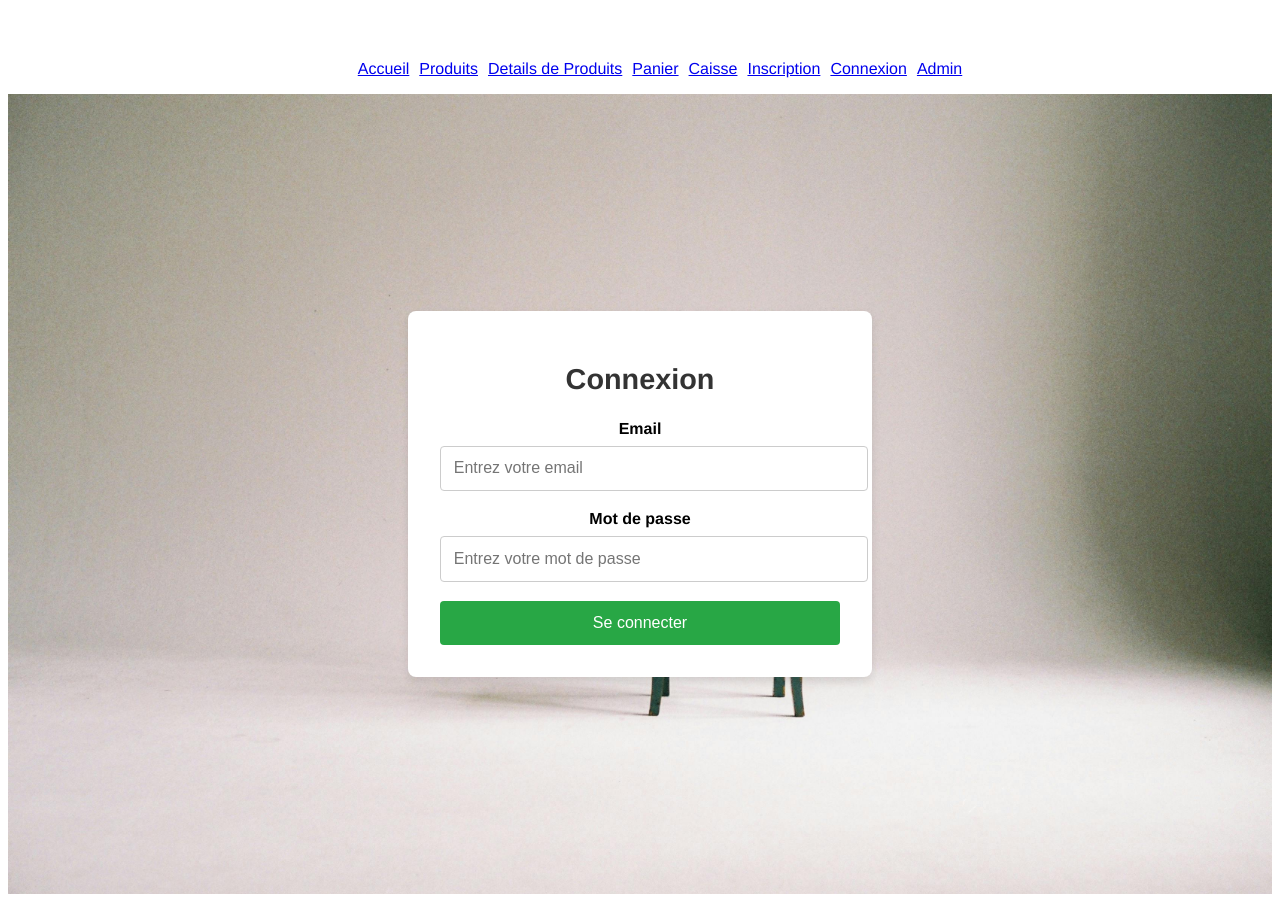
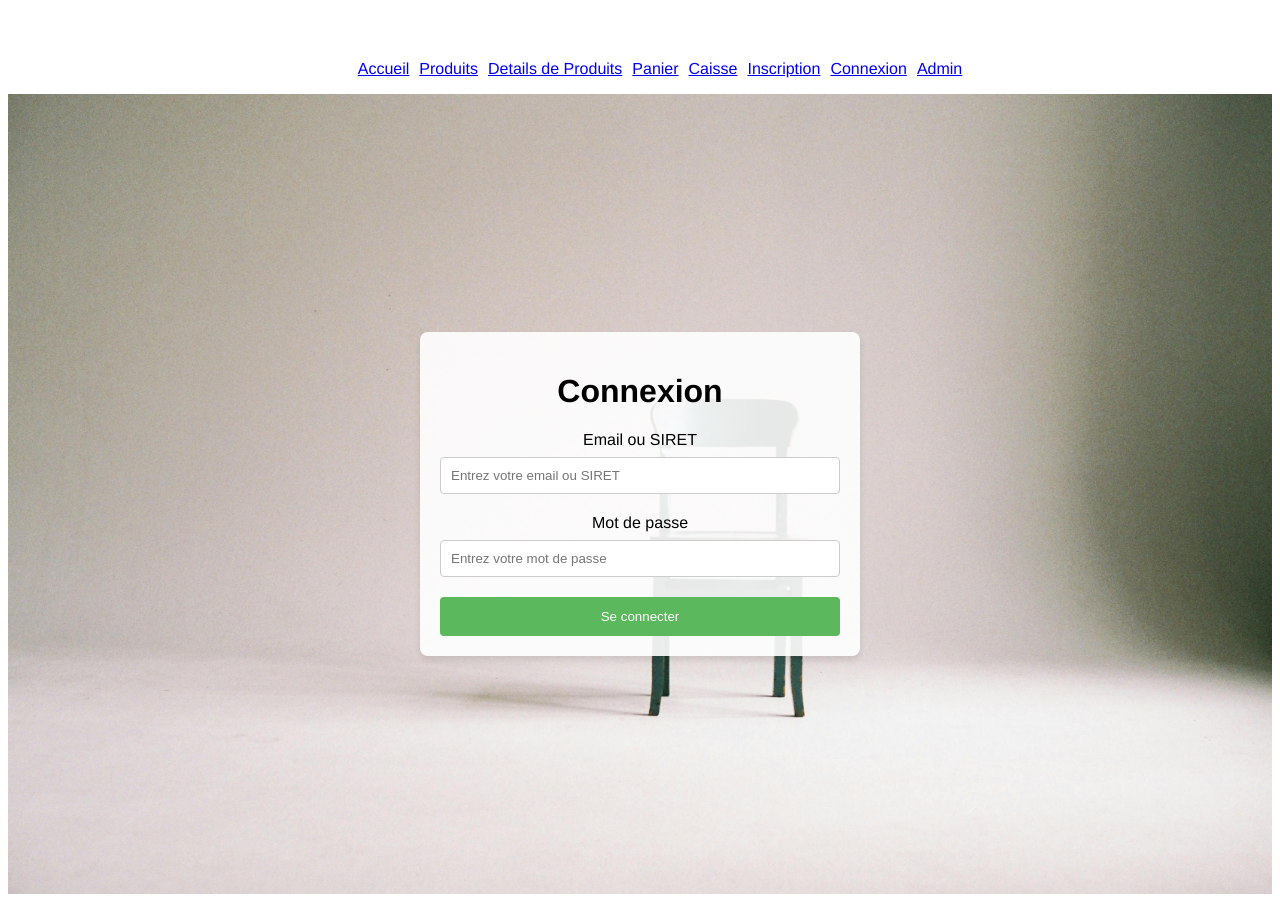
Before and after one commit to momand1/Web-wares, a Vue app: page /login in a window 1280 px wide. Built offline with nearby package versions, Linux system fonts and the light colour scheme.

Commit message:
Formulaire d'inscription et listes d'utilisateurs

```diff
--- a/src/views/LoginPage.vue
+++ b/src/views/LoginPage.vue
@@ -3,17 +3,19 @@
     <div class="form-container">
       <h1>Connexion</h1>
       <form @submit.prevent="login">
-        <div class="input-group">
-          <label>Email</label>
-          <input type="email" v-model="email" @input="validateEmail" required placeholder="Entrez votre email" />
-          <small v-if="errors.email" class="error">{{ errors.email }}</small>
+        <div class="form-group">
+          <label>Email ou SIRET</label>
+          <input type="text" v-model="emailOrSiret" @input="validateEmailOrSiret" required placeholder="Entrez votre email ou SIRET" />
+          <small v-if="errors.emailOrSiret" class="error">{{ errors.emailOrSiret }}</small>
         </div>
-        <div class="input-group">
+
+        <div class="form-group">
           <label>Mot de passe</label>
           <input type="password" v-model="password" @input="validatePassword" required placeholder="Entrez votre mot de passe" />
           <small v-if="errors.password" class="error">{{ errors.password }}</small>
           <small v-if="loginError" class="error">{{ loginError }}</small>
         </div>
+
         <button type="submit" class="submit-btn" :disabled="hasErrors">Se connecter</button>
       </form>
     </div>
@@ -21,16 +23,14 @@
 </template>
 
 <script>
-import { mapActions } from 'vuex';
-
 export default {
   data() {
     return {
-      email: '',
+      emailOrSiret: '',
       password: '',
       loginError: null,
       errors: {
-        email: '',
+        emailOrSiret: '',
         password: ''
       }
     };
@@ -41,13 +41,11 @@ export default {
     }
   },
   methods: {
-    ...mapActions(['loginUser']),
-    validateEmail() {
-      const emailPattern = /^[^\s@]+@[^\s@]+\.[^\s@]+$/;
-      if (!emailPattern.test(this.email)) {
-        this.errors.email = 'Adresse email invalide.';
+    validateEmailOrSiret() {
+      if (this.emailOrSiret === '') {
+        this.errors.emailOrSiret = 'Ce champ est obligatoire.';
       } else {
-        this.errors.email = '';
+        this.errors.emailOrSiret = '';
       }
     },
     validatePassword() {
@@ -57,15 +55,25 @@ export default {
         this.errors.password = '';
       }
     },
-    async login() {
+    login() {
       if (!this.hasErrors) {
-        try {
-          await this.loginUser({ email: this.email, password: this.password });
-          alert("Connexion réussie");
-          this.$router.push('/');
-        } catch (error) {
-          this.loginError = 'Email ou mot de passe incorrect.';
+        const utilisateurs = JSON.parse(localStorage.getItem('utilisateurs')) || [];
+        const user = utilisateurs.find(user => user.email === this.emailOrSiret || user.siret === this.emailOrSiret);
+
+        if (!user) {
+          this.loginError = "Utilisateur non trouvé.";
+          return;
         }
+
+        const hashedPassword = btoa(this.password);
+        if (user.motDePasse !== hashedPassword) {
+          this.loginError = 'Mot de passe incorrect.';
+          return;
+        }
+
+        localStorage.setItem('currentUser', JSON.stringify(user));
+        alert('Connexion réussie');
+        this.$router.push('/');
       }
     }
   }
@@ -74,78 +82,67 @@ export default {
 
 <style scoped>
 .login-page {
+  background-image: url('@/assets/LoginPagebackground.jpg');
+  background-size: cover;
+  background-position: center;
+  min-height: 100vh;
   display: flex;
   justify-content: center;
   align-items: center;
-  min-height: 100vh;
-  background-image: url('@/assets/LoginPagebackground.jpg');
-  background-size: cover;
-  background-position: center;
 }
 
 .form-container {
-  background: white;
-  padding: 2rem;
+  background-color: rgba(255, 255, 255, 0.9);
+  padding: 20px;
   border-radius: 8px;
-  box-shadow: 0 4px 8px rgba(0, 0, 0, 0.1);
   max-width: 400px;
   width: 100%;
-  transition: transform 0.3s ease;
+  box-shadow: 0px 4px 6px rgba(0, 0, 0, 0.1);
 }
 
-.form-container:hover {
-  transform: translateY(-5px);
+form {
+  display: flex;
+  flex-direction: column;
+  gap: 20px;
 }
 
-h1 {
-  text-align: center;
-  margin-bottom: 1.5rem;
-  font-size: 1.8rem;
-  color: #333;
-}
-
-.input-group {
-  margin-bottom: 1.2rem;
+.form-group {
+  display: flex;
+  flex-direction: column;
 }
 
 label {
-  display: block;
-  margin-bottom: 0.5rem;
-  font-weight: bold;
+  margin-bottom: 8px;
 }
 
 input {
-  width: 100%;
-  padding: 0.8rem;
+  padding: 10px;
   border: 1px solid #ccc;
   border-radius: 4px;
-  font-size: 1rem;
-  transition: border-color 0.3s ease;
 }
 
-input:focus {
-  border-color: #007bff;
-  outline: none;
+button {
+  padding: 12px;
+  background-color: #5cb85c;
+  color: white;
+  border: none;
+  border-radius: 4px;
+  cursor: pointer;
 }
 
-.submit-btn {
-  width: 100%;
-  padding: 0.8rem;
-  background-color: #28a745;
-  border: none;
-  color: white;
-  font-size: 1rem;
-  border-radius: 4px;
-  cursor: pointer;
-  transition: background-color 0.3s ease;
-}
-
-.submit-btn:hover {
-  background-color: #218838;
+button:hover {
+  background-color: #4cae4c;
 }
 
 .error {
   color: red;
   font-size: 0.85rem;
 }
+
+/* Responsive styling */
+@media (max-width: 768px) {
+  .form-container {
+    padding: 15px;
+  }
+}
 </style>
--- a/src/views/SignupPage.vue
+++ b/src/views/SignupPage.vue
@@ -3,30 +3,55 @@
     <div class="signup-container">
       <h1>Inscription</h1>
       <form @submit.prevent="registerUser">
+        <div class="form-row">
+          <div class="form-group">
             <label for="raisonSociale">Raison Sociale</label>
             <input v-model="raisonSociale" type="text" id="raisonSociale" required />
+          </div>
 
+          <div class="form-group">
             <label for="siret">SIRET</label>
             <input v-model="siret" type="text" id="siret" @input="validateSiret" required />
             <small v-if="errors.siret" class="error">{{ errors.siret }}</small>
+          </div>
+        </div>
 
+        <div class="form-row">
+          <div class="form-group">
             <label for="adresse">Adresse</label>
             <input v-model="adresse" type="text" id="adresse" required />
+          </div>
 
+          <div class="form-group">
             <label for="codePostal">Code Postal</label>
             <input v-model="codePostal" type="text" id="codePostal" @input="validateCodePostal" required />
             <small v-if="errors.codePostal" class="error">{{ errors.codePostal }}</small>
+          </div>
 
+          <div class="form-group">
             <label for="ville">Ville</label>
             <input v-model="ville" type="text" id="ville" required />
+          </div>
+        </div>
 
+        <div class="form-group">
           <label for="email">Email</label>
           <input v-model="email" type="email" id="email" @input="validateEmail" required />
           <small v-if="errors.email" class="error">{{ errors.email }}</small>
+        </div>
 
+        <div class="form-group">
           <label for="motDePasse">Mot de Passe</label>
           <input v-model="motDePasse" type="password" id="motDePasse" @input="validatePassword" required />
           <small v-if="errors.motDePasse" class="error">{{ errors.motDePasse }}</small>
+        </div>
+
+        <!-- Nouveau champ : Confirmer le mot de passe -->
+        <div class="form-group">
+          <label for="confirmerMotDePasse">Confirmer le Mot de Passe</label>
+          <input v-model="confirmerMotDePasse" type="password" id="confirmerMotDePasse" @input="validateConfirmPassword" required />
+          <small v-if="errors.confirmerMotDePasse" class="error">{{ errors.confirmerMotDePasse }}</small>
+        </div>
 
         <button type="submit" :disabled="hasErrors">S'inscrire</button>
       </form>
@@ -45,11 +70,13 @@ export default {
       ville: '',
       email: '',
       motDePasse: '',
+      confirmerMotDePasse: '', // Nouveau champ pour confirmer le mot de passe
       errors: {
         siret: '',
         codePostal: '',
         email: '',
-        motDePasse: ''
+        motDePasse: '',
+        confirmerMotDePasse: '' // Nouvelle erreur potentielle
       }
     };
   },
@@ -91,21 +118,42 @@ export default {
         this.errors.motDePasse = '';
       }
     },
+    validateConfirmPassword() {
+      if (this.motDePasse !== this.confirmerMotDePasse) {
+        this.errors.confirmerMotDePasse = 'Les mots de passe ne correspondent pas.';
+      } else {
+        this.errors.confirmerMotDePasse = '';
+      }
+    },
     registerUser() {
+      this.validatePassword();
+      this.validateConfirmPassword();
+
       if (!this.hasErrors) {
-        this.$store.dispatch('registerUser', {
+        const newUser = {
           raisonSociale: this.raisonSociale,
           siret: this.siret,
           adresse: this.adresse,
           codePostal: this.codePostal,
           ville: this.ville,
           email: this.email,
-          motDePasse: this.motDePasse
-        });
+          motDePasse: hashPassword(this.motDePasse)
+        };
+
+        let utilisateurs = JSON.parse(localStorage.getItem('utilisateurs')) || [];
+        utilisateurs.push(newUser);
+        localStorage.setItem('utilisateurs', JSON.stringify(utilisateurs));
+
+        alert('Inscription réussie');
+        this.$router.push('/login');
       }
     }
   }
 };
+
+function hashPassword(password) {
+  return btoa(password); // Simuler un hachage simple
+}
 </script>
 
 <style scoped>
@@ -120,30 +168,44 @@ export default {
 }
 
 .signup-container {
-  background-color: rgba(255, 255, 255, 0.8);
+  background-color: rgba(255, 255, 255, 0.9);
   padding: 20px;
   border-radius: 8px;
+  max-width: 600px;
+  width: 100%;
   box-shadow: 0px 4px 6px rgba(0, 0, 0, 0.1);
 }
 
 form {
   display: flex;
   flex-direction: column;
+  gap: 20px;
+}
+
+.form-row {
+  display: flex;
+  flex-direction: column;
+  gap: 20px;
+}
+
+.form-group {
+  display: flex;
+  flex-direction: column;
+  width: 100%;
 }
 
 label {
-  margin-top: 10px;
+  margin-bottom: 8px;
 }
 
 input {
-  margin-bottom: 10px;
-  padding: 8px;
+  padding: 10px;
   border: 1px solid #ccc;
   border-radius: 4px;
 }
 
 button {
-  padding: 10px;
+  padding: 12px;
   background-color: #5cb85c;
   color: white;
   border: none;
@@ -159,4 +221,12 @@ button:hover {
   color: red;
   font-size: 0.85rem;
 }
+
+/* Responsive styling */
+@media (min-width: 768px) {
+  .form-row {
+    flex-direction: row;
+    gap: 10px;
+  }
+}
 </style>
```
Also changed, not shown: src/store/index.js (+20 -66 lines). Lines whose indentation alone changed are shown as unchanged.
